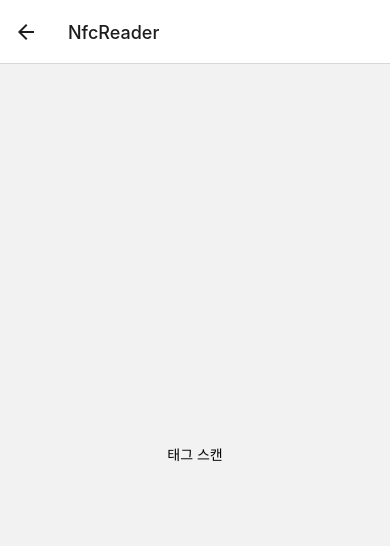
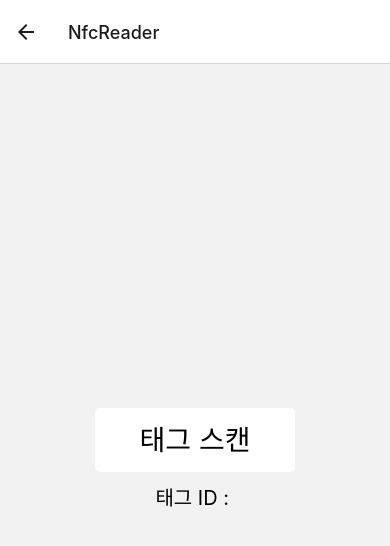
Before and after one commit to biud436/rn-barcode-scanner, a React Native app: screen /NfcReader in a window 390 px wide. Shown: the top 546 px of the page. Built offline with nearby package versions, Linux system fonts and the light colour scheme; what react-native-nfc-manager would draw is missing.

Commit message:
fix: 태그 스캔 창 추가

```diff
--- a/src/App.tsx
+++ b/src/App.tsx
@@ -10,8 +10,8 @@
  */
 
 import 'react-native-gesture-handler';
-import React from 'react';
-import {StyleSheet, Text, View} from 'react-native';
+import React, {useEffect} from 'react';
+import {Alert, Platform, StyleSheet, Text, View} from 'react-native';
 import {Provider} from 'react-redux';
 import {PersistGate} from 'redux-persist/lib/integration/react';
 
@@ -19,16 +19,22 @@ import BarcodeScanner from './screens/BarcodeScanner';
 import ApplicationNavigator from './navigators/application';
 import {persistor, store} from './store';
 
-import nfcManager, {NfcTech} from 'react-native-nfc-manager';
+import NfcManager, {NfcError} from 'react-native-nfc-manager';
+
+NfcManager.start();
 
 const App = () => {
+  const init = async () => {
+    const supported = await NfcManager.isSupported();
+    if (supported) {
+      await NfcManager.start();
+    }
+    return supported;
+  };
+
   return (
     <Provider store={store}>
       <PersistGate loading={null} persistor={persistor}>
-        {/* <View style={styles.container}>
-          <Text style={styles.text}>바코드 스캔 테스트</Text>
-          <BarcodeScanner />
-        </View> */}
         <ApplicationNavigator />
       </PersistGate>
     </Provider>
--- a/src/components/NfcReader.tsx
+++ b/src/components/NfcReader.tsx
@@ -1,17 +1,45 @@
 /* eslint-disable @typescript-eslint/no-unused-vars */
 /* eslint-disable react-hooks/exhaustive-deps */
-import React, {useCallback} from 'react';
-import {Platform, StyleSheet, Text, TouchableOpacity, View} from 'react-native';
-import nfcManager, {NfcTech} from 'react-native-nfc-manager';
+import React, {useCallback, useEffect, useRef, useState} from 'react';
+import {
+  Alert,
+  Animated,
+  Easing,
+  Platform,
+  StyleSheet,
+  Text,
+  TouchableOpacity,
+  View,
+} from 'react-native';
+import NfcManager, {
+  NfcError,
+  NfcEvents,
+  NfcTech,
+} from 'react-native-nfc-manager';
 import {useDispatch, useSelector} from 'react-redux';
 import {RootState} from '../store';
 import {foundTag, resetFoundTag} from '../store/nfc';
 
-nfcManager.start();
-
 export default function NfcReader() {
   const isFound = useSelector<RootState>(state => state.nfc.isFound) as boolean;
+
+  const [isScanning, setIsScanning] = useState(false);
+  const [id, setNfcID] = useState<string | undefined>(undefined);
+  const opacityValue = useRef(new Animated.Value(0)).current;
+  const transformValue = useRef(new Animated.Value(0)).current;
   const dispatch = useDispatch();
+
+  useEffect(() => {
+    Animated.timing(opacityValue, {
+      toValue: 100,
+      duration: 1000,
+      useNativeDriver: true,
+    }).start();
+
+    return () => {
+      NfcManager.cancelTechnologyRequest();
+    };
+  }, []);
 
   const foundNfcTag = () => {
     dispatch(foundTag());
@@ -27,14 +55,80 @@ export default function NfcReader() {
     throw new Error(message);
   };
 
+  const isEnabled = async () => {
+    return NfcManager.isEnabled();
+  };
+
+  const goToNfcSetting = async () => {
+    return NfcManager.goToNfcSetting();
+  };
+
+  const readNdefOnce = () => {
+    const cleanUp = () => {
+      NfcManager.setEventListener(NfcEvents.DiscoverTag, null);
+      NfcManager.setEventListener(NfcEvents.SessionClosed, null);
+    };
+
+    return new Promise(resolve => {
+      let tagFound = false;
+
+      NfcManager.setEventListener(NfcEvents.DiscoverTag, (tag: any) => {
+        tagFound = tag;
+        resolve(tagFound);
+
+        if (Platform.OS === 'ios') {
+          NfcManager.setAlertMessageIOS('NDEF tag found');
+        }
+
+        NfcManager.unregisterTagEvent().catch(() => 0);
+      });
+
+      NfcManager.setEventListener(NfcEvents.SessionClosed, (error: any) => {
+        if (error) {
+          handleException(error);
+        }
+
+        cleanUp();
+        if (!tagFound) {
+          resolve(true);
+        }
+      });
+
+      NfcManager.registerTagEvent();
+    });
+  };
+
+  const handleException = (ex: any) => {
+    if (ex instanceof NfcError.UserCancel) {
+    } else if (ex instanceof NfcError.Timeout) {
+      Alert.alert('NFC Session Timeout');
+    } else {
+      console.warn(ex);
+
+      if (Platform.OS === 'ios') {
+        NfcManager.invalidateSessionWithErrorIOS(`${ex}`);
+      } else {
+        Alert.alert('NFC Error', `${ex}`);
+      }
+    }
+  };
+
   const readNdef = useCallback(async () => {
+    setIsScanning(true);
+
+    Animated.timing(transformValue, {
+      toValue: 100,
+      duration: 1000,
+      useNativeDriver: true,
+    }).start();
+
     try {
       if (Platform.OS === 'ios') {
-        await nfcManager.requestTechnology(NfcTech.Iso15693IOS);
+        await NfcManager.requestTechnology(NfcTech.Iso15693IOS);
       } else if (Platform.OS === 'android') {
-        await nfcManager.requestTechnology(NfcTech.NfcV);
+        await NfcManager.requestTechnology(NfcTech.NfcV);
       }
-      const tag = await nfcManager.getTag();
+      const tag = await NfcManager.getTag();
 
       if (!tag) {
         throw new Error('No tag found');
@@ -43,7 +137,9 @@ export default function NfcReader() {
       foundNfcTag();
 
       const cmdTestReading = [0x02, 0x20, 0x01];
-      const returnedValueFromTag = await nfcManager.transceive(cmdTestReading);
+      const returnedValueFromTag = await NfcManager.transceive(cmdTestReading);
+
+      setNfcID(tag.id);
 
       if (!returnedValueFromTag) {
         handleError('No returned value from tag');
@@ -51,18 +147,56 @@ export default function NfcReader() {
 
       console.warn('Tag found', tag);
     } catch (e) {
-      console.log(e);
+      NfcManager.cancelTechnologyRequest();
     } finally {
-      nfcManager.cancelTechnologyRequest();
+      setIsScanning(false);
+      transformValue.setValue(0);
     }
   }, []);
 
+  const opacityAnimStyle = {
+    opacity: opacityValue.interpolate({
+      inputRange: [0, 100],
+      outputRange: [0, 1],
+    }),
+  };
+
+  const transformAnimStyle = {
+    transform: [
+      {
+        translateY: transformValue.interpolate({
+          inputRange: [0, 50, 100],
+          outputRange: [0, 100, 0],
+        }),
+      },
+      {
+        rotate: transformValue.interpolate({
+          inputRange: [0, 50, 100],
+          outputRange: ['0deg', '360deg', '0deg'],
+        }),
+      },
+    ],
+  };
+
   return (
-    <View style={styles.wrapper}>
-      <TouchableOpacity onPress={readNdef}>
-        <Text>태그 스캔</Text>
-      </TouchableOpacity>
-    </View>
+    <Animated.View style={[styles.wrapper, opacityAnimStyle]}>
+      <View style={styles.container}>
+        <TouchableOpacity onPress={readNdef}>
+          <Text style={styles.scanningButton}>태그 스캔</Text>
+        </TouchableOpacity>
+        <View>
+          <Text style={styles.tagDesciption}>
+            태그 ID :{' '}
+            {id?.split('').join('').match(/.{2}/g)?.reverse().join(' ')}
+          </Text>
+        </View>
+      </View>
+      {isScanning && (
+        <Animated.View style={[styles.scanningBox, transformAnimStyle]}>
+          <Text style={styles.whiteText}>스캔 중입니다...</Text>
+        </Animated.View>
+      )}
+    </Animated.View>
   );
 }
 const styles = StyleSheet.create({
@@ -71,4 +205,43 @@ const styles = StyleSheet.create({
     justifyContent: 'center',
     alignItems: 'center',
   },
+  container: {
+    flex: 1,
+    justifyContent: 'center',
+    alignItems: 'center',
+  },
+  scanningButton: {
+    backgroundColor: '#fff',
+    borderRadius: 5,
+    padding: 10,
+    margin: 10,
+    width: 200,
+    textAlign: 'center',
+    height: 64,
+    textAlignVertical: 'center',
+    alignItems: 'center',
+    justifyContent: 'center',
+    elevation: 2,
+    fontSize: 28,
+  },
+  tagDesciption: {
+    fontSize: 20,
+  },
+  scanningBox: {
+    position: 'absolute',
+    bottom: 0,
+    left: 0,
+    flex: 1,
+    height: 80,
+    width: '100%',
+    marginBottom: 40,
+    backgroundColor: 'rgba(0,0,0,0.5)',
+    opacity: 0.8,
+    justifyContent: 'center',
+    alignItems: 'center',
+    elevation: 2,
+  },
+  whiteText: {
+    color: '#fff',
+  },
 });
```
